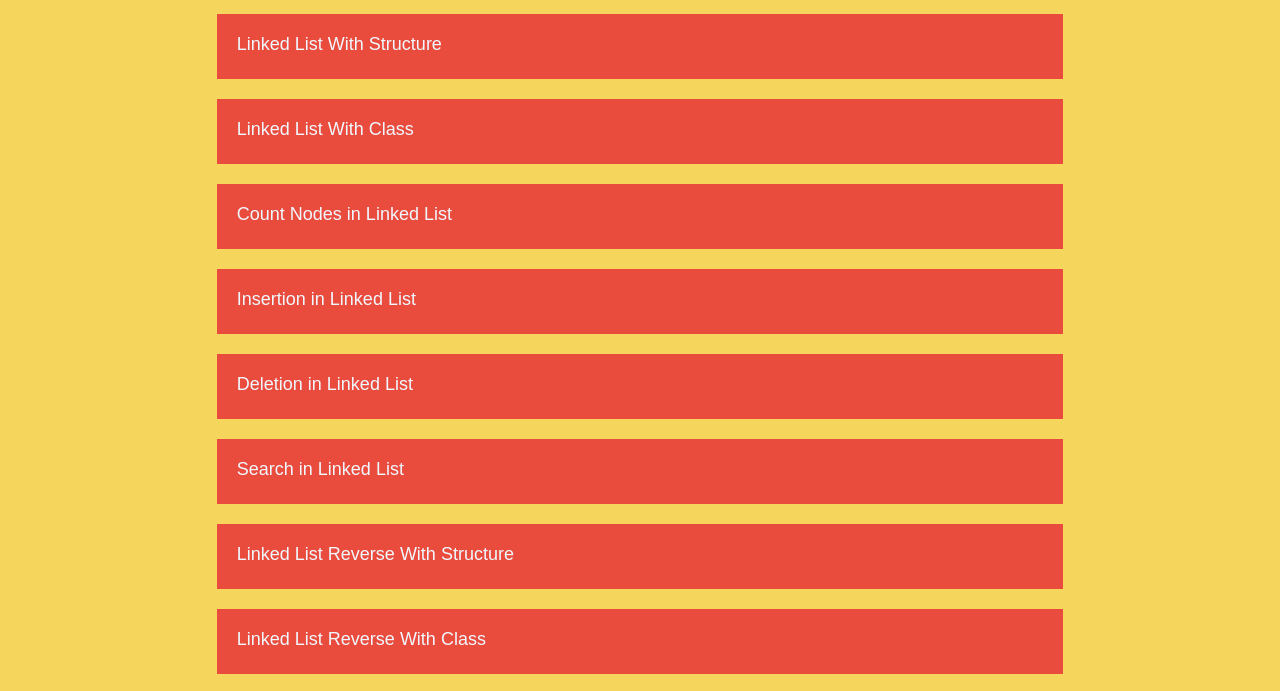
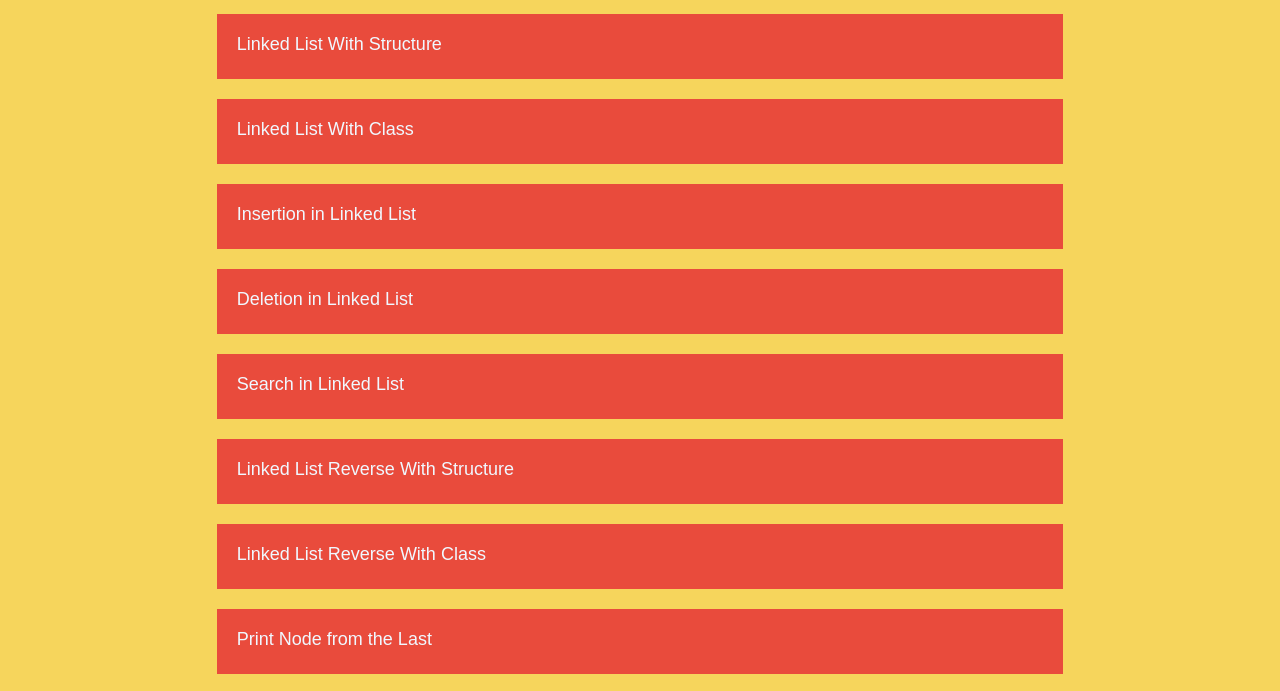
Before and after one commit to Ravijot/aLGo, a website: page public/Linked-List.html in a window 1280 px wide. Shown: the part 86-777 px from the top of the page. Drawn offline with Linux system fonts and the light colour scheme.

Commit message:
Remove Count Nodes

```diff
--- a/public/Linked-List.html
+++ b/public/Linked-List.html
@@ -20,7 +20,7 @@
     <div class="container-two" id="main">
     <div class="box" id="l1" > Linked List With Structure</div>
     <div class="box" id="l2">Linked List With Class</div>
-    <div class="box" id="l3">Count Nodes in Linked List</div>
+    <!-- <div class="box" id="l3">Count Nodes in Linked List</div>-->
     <div class="box" id="l4">Insertion in Linked List</div>
     <div class="box" id="l5">Deletion in Linked List</div>
     <div class="box" id="l6">Search in Linked List</div>
```
